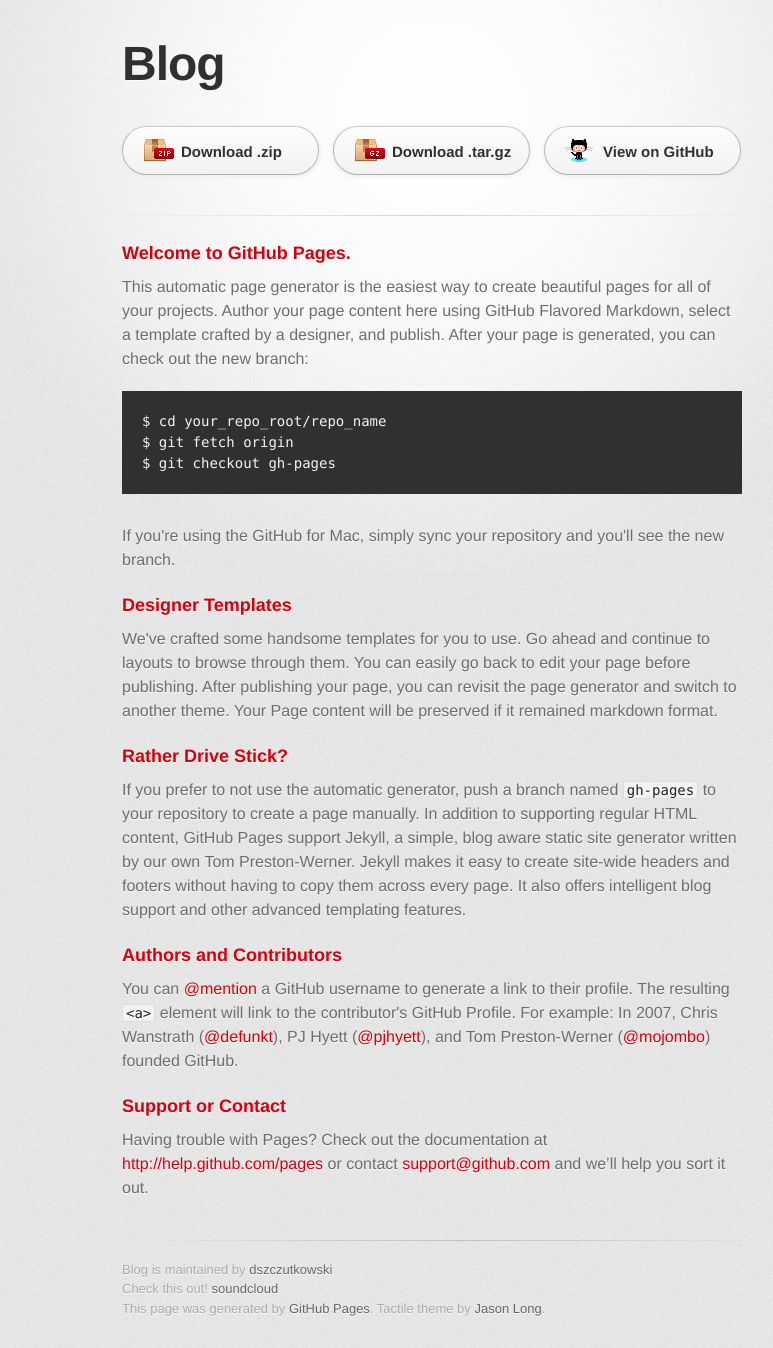
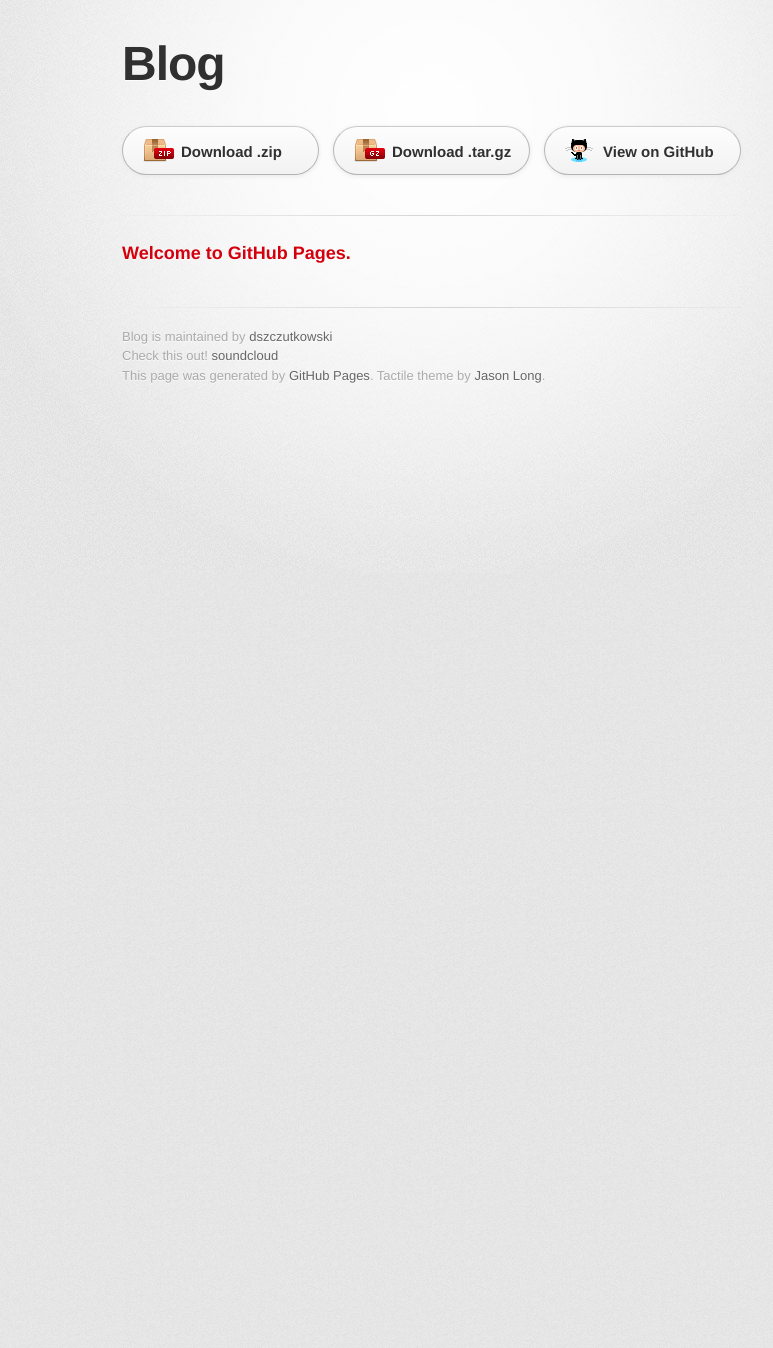
Before and after one commit to dszczutkowski/BLOG, a Jekyll site: the page index.html, which Jekyll copies as it is, in a window 1280 px wide. Shown: the whole page, without its empty margins (208-981 px from the left). Built offline with Jekyll 4.4.1, drawn with Linux system fonts in a browser that asks for light colours; some web fonts are replaced; Markdown is read by kramdown in place of the engine named in the settings; after the commit the page ends 900 px from its top, so only the background shows below that.

Commit message:
Update index.html
kasacja

```diff
--- a/index.html
+++ b/index.html
@@ -32,37 +32,8 @@
 
         <section id="main_content">
           <h3>
-<a href="https://github.com/dszczutkowski/BLOG/index.html"<a name="welcome-to-github-pages" class="anchor" href="#welcome-to-github-pages"><span class="octicon octicon-link"></span></a>Welcome to GitHub Pages.</h3></a>
+<a href="https://github.com/dszczutkowski/BLOG/Welcome.html"<a name="welcome-to-github-pages" class="anchor" href="#welcome-to-github-pages"><span class="octicon octicon-link"></span></a>Welcome to GitHub Pages.</h3></a>
 
-<p>This automatic page generator is the easiest way to create beautiful pages for all of your projects. Author your page content here using GitHub Flavored Markdown, select a template crafted by a designer, and publish. After your page is generated, you can check out the new branch:</p>
-
-<pre><code>$ cd your_repo_root/repo_name
-$ git fetch origin
-$ git checkout gh-pages
-</code></pre>
-
-<p>If you're using the GitHub for Mac, simply sync your repository and you'll see the new branch.</p>
-
-<h3>
-<a name="designer-templates" class="anchor" href="#designer-templates"><span class="octicon octicon-link"></span></a>Designer Templates</h3>
-
-<p>We've crafted some handsome templates for you to use. Go ahead and continue to layouts to browse through them. You can easily go back to edit your page before publishing. After publishing your page, you can revisit the page generator and switch to another theme. Your Page content will be preserved if it remained markdown format.</p>
-
-<h3>
-<a name="rather-drive-stick" class="anchor" href="#rather-drive-stick"><span class="octicon octicon-link"></span></a>Rather Drive Stick?</h3>
-
-<p>If you prefer to not use the automatic generator, push a branch named <code>gh-pages</code> to your repository to create a page manually. In addition to supporting regular HTML content, GitHub Pages support Jekyll, a simple, blog aware static site generator written by our own Tom Preston-Werner. Jekyll makes it easy to create site-wide headers and footers without having to copy them across every page. It also offers intelligent blog support and other advanced templating features.</p>
-
-<h3>
-<a name="authors-and-contributors" class="anchor" href="#authors-and-contributors"><span class="octicon octicon-link"></span></a>Authors and Contributors</h3>
-
-<p>You can <a href="https://github.com/blog/821" class="user-mention">@mention</a> a GitHub username to generate a link to their profile. The resulting <code>&lt;a&gt;</code> element will link to the contributor's GitHub Profile. For example: In 2007, Chris Wanstrath (<a href="https://github.com/defunkt" class="user-mention">@defunkt</a>), PJ Hyett (<a href="https://github.com/pjhyett" class="user-mention">@pjhyett</a>), and Tom Preston-Werner (<a href="https://github.com/mojombo" class="user-mention">@mojombo</a>) founded GitHub.</p>
-
-<h3>
-<a name="support-or-contact" class="anchor" href="#support-or-contact"><span class="octicon octicon-link"></span></a>Support or Contact</h3>
-
-<p>Having trouble with Pages? Check out the documentation at <a href="http://help.github.com/pages">http://help.github.com/pages</a> or contact <a href="mailto:support@github.com">support@github.com</a> and we’ll help you sort it out.</p>
-        </section>
 
         <footer>
           Blog is maintained by <a href="https://github.com/dszczutkowski">dszczutkowski</a><br>
```
